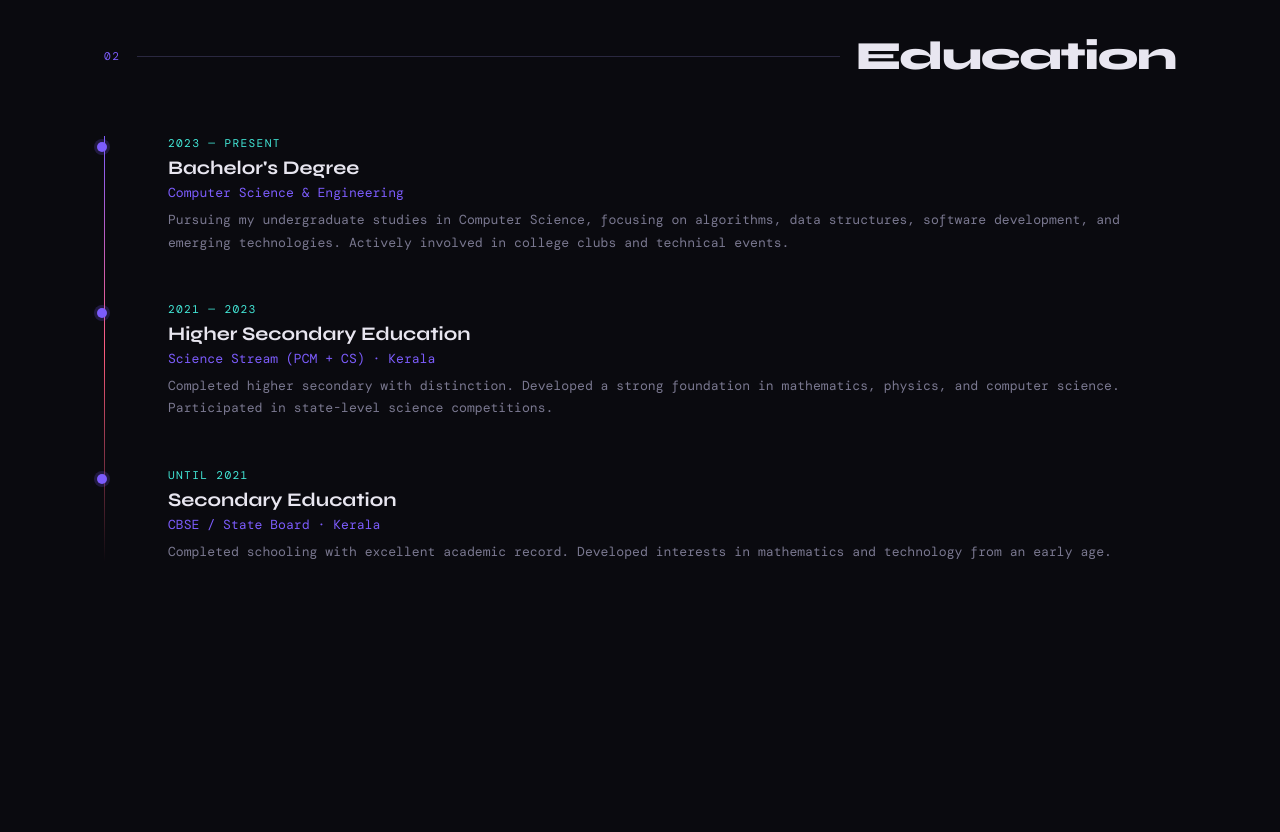
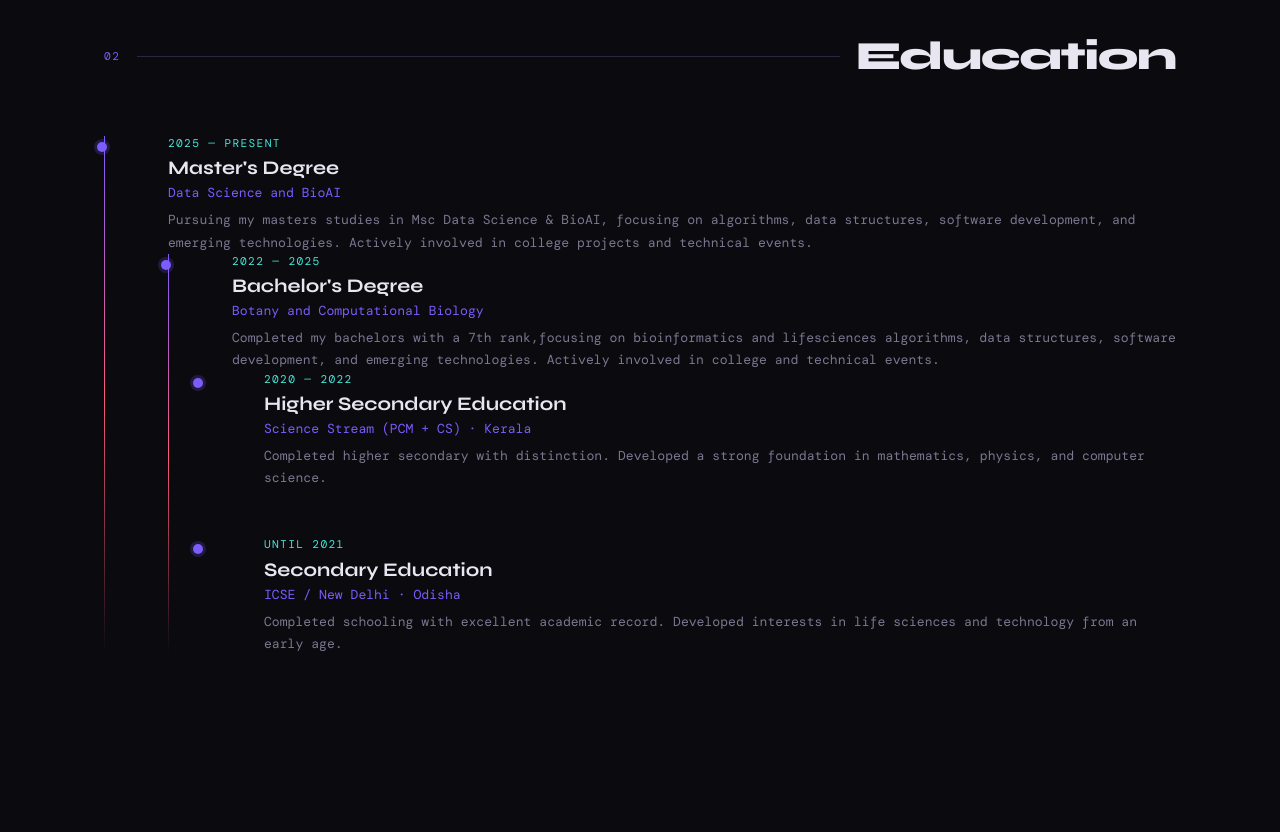
Before and after one commit to nivedhpdds25/nivedhpdds25.github.io, a plain HTML site: page index.html in a window 1280 px wide. Shown: the part 1880-2712 px from the top of the page. Drawn offline with nearby package versions, Linux system fonts and the light colour scheme; a web font is replaced by a local one.

Commit message:
Update index.html

```diff
--- a/index.html
+++ b/index.html
@@ -741,7 +741,7 @@
     </div>
     <div class="about-text">
       <p>
-        Hi there! I'm <strong>Nivedh Parameswaran</strong>, a curious and driven student
+        Hi there! I'm <strong>PD Nivedh </strong>, a curious and driven student
         from the beautiful state of Kerala, India. I'm passionate about technology,
         problem-solving, and creating meaningful digital experiences.
       </p>
@@ -783,32 +783,40 @@
   </div>
   <div class="timeline reveal">
     <div class="timeline-item">
-      <div class="timeline-year">2023 — Present</div>
+      <div class="timeline-year">2025 — Present</div>
+      <div class="timeline-title">Master's Degree</div>
+      <div class="timeline-sub">Data Science and BioAI</div>
+      <div class="timeline-desc">
+        Pursuing my masters studies in Msc Data Science & BioAI, focusing on
+        algorithms, data structures, software development, and emerging technologies.
+        Actively involved in college projects and technical events.
+      </div>
+  <div class="timeline reveal">
+    <div class="timeline-item">
+      <div class="timeline-year">2022 — 2025</div>
       <div class="timeline-title">Bachelor's Degree</div>
-      <div class="timeline-sub">Computer Science & Engineering</div>
+      <div class="timeline-sub">Botany and Computational Biology</div>
       <div class="timeline-desc">
-        Pursuing my undergraduate studies in Computer Science, focusing on
+        Completed my bachelors with a 7th rank,focusing on bioinformatics and lifesciences
         algorithms, data structures, software development, and emerging technologies.
-        Actively involved in college clubs and technical events.
+        Actively involved in college and technical events.
       </div>
-    </div>
     <div class="timeline-item">
-      <div class="timeline-year">2021 — 2023</div>
+      <div class="timeline-year">2020 — 2022</div>
       <div class="timeline-title">Higher Secondary Education</div>
       <div class="timeline-sub">Science Stream (PCM + CS) · Kerala</div>
       <div class="timeline-desc">
         Completed higher secondary with distinction. Developed a strong foundation
-        in mathematics, physics, and computer science. Participated in state-level
-        science competitions.
+        in mathematics, physics, and computer science.
       </div>
     </div>
     <div class="timeline-item">
       <div class="timeline-year">Until 2021</div>
       <div class="timeline-title">Secondary Education</div>
-      <div class="timeline-sub">CBSE / State Board · Kerala</div>
+      <div class="timeline-sub">ICSE / New Delhi · Odisha</div>
       <div class="timeline-desc">
         Completed schooling with excellent academic record. Developed interests in
-        mathematics and technology from an early age.
+        life sciences and technology from an early age.
       </div>
     </div>
   </div>
```
